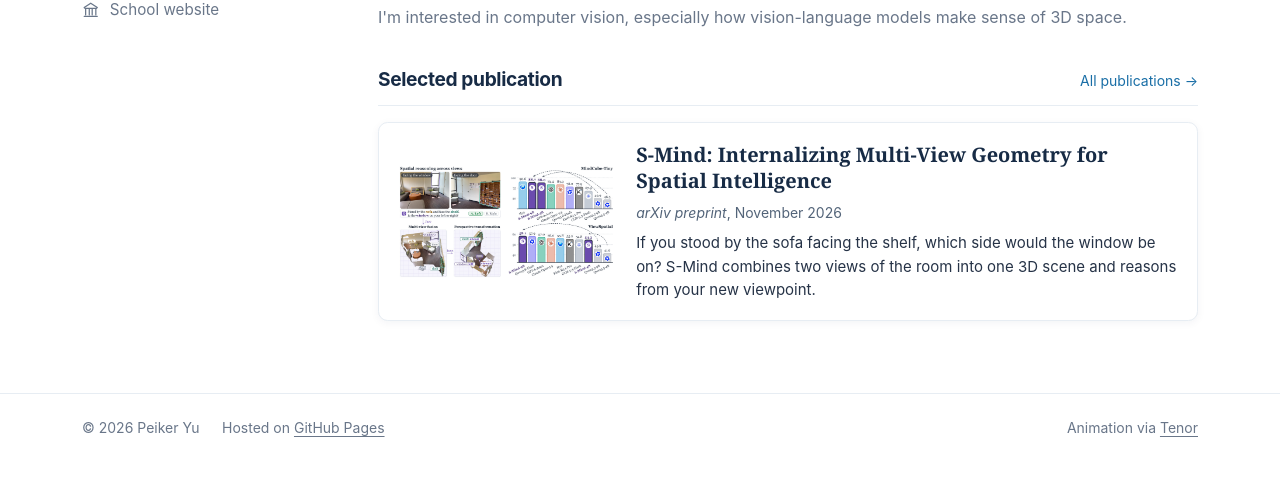
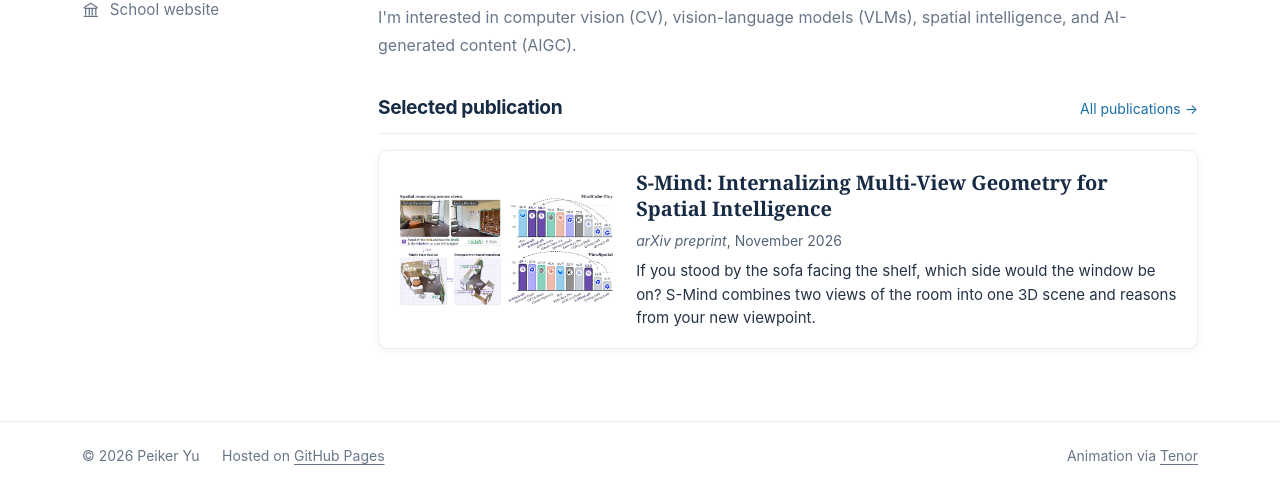
Before and after one commit to PeikerYu/PeikerYu.github.io, a plain HTML site: page index.html in a window 1280 px wide. Shown: the part 547-1038 px from the top of the page. Before the commit the page ends 1010 px from the top, so only its background shows below. Drawn offline with Linux system fonts and the light colour scheme.

Commit message:
Update research interests in the homepage bio

```diff
--- a/index.html
+++ b/index.html
@@ -55,7 +55,7 @@
       </figure>
       <h1>About Me</h1>
       <p class="intro">Hi, I'm <strong>Peike</strong>. I'm an undergraduate student in the <a href="https://cs.tongji.edu.cn/" target="_blank" rel="noopener noreferrer">School of Computer Science and Technology</a> at <a href="https://www.tongji.edu.cn/" target="_blank" rel="noopener noreferrer">Tongji University</a>.</p>
-      <p class="intro-secondary">I'm interested in computer vision, especially how vision-language models make sense of 3D space.</p>
+      <p class="intro-secondary">I'm interested in computer vision (CV), vision-language models (VLMs), spatial intelligence, and AI-generated content (AIGC).</p>
       <section class="publications-section" aria-labelledby="selected-title">
         <div class="publications-heading">
           <h2 id="selected-title">Selected publication</h2>
```
